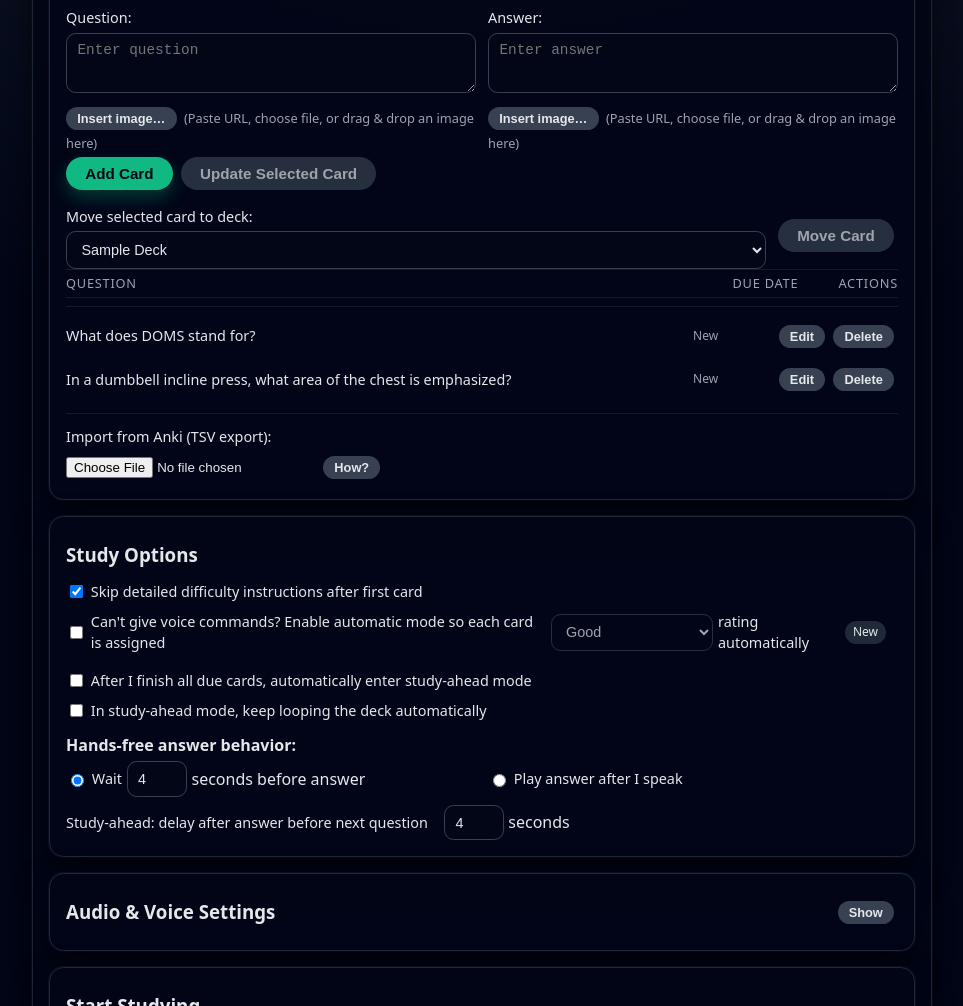
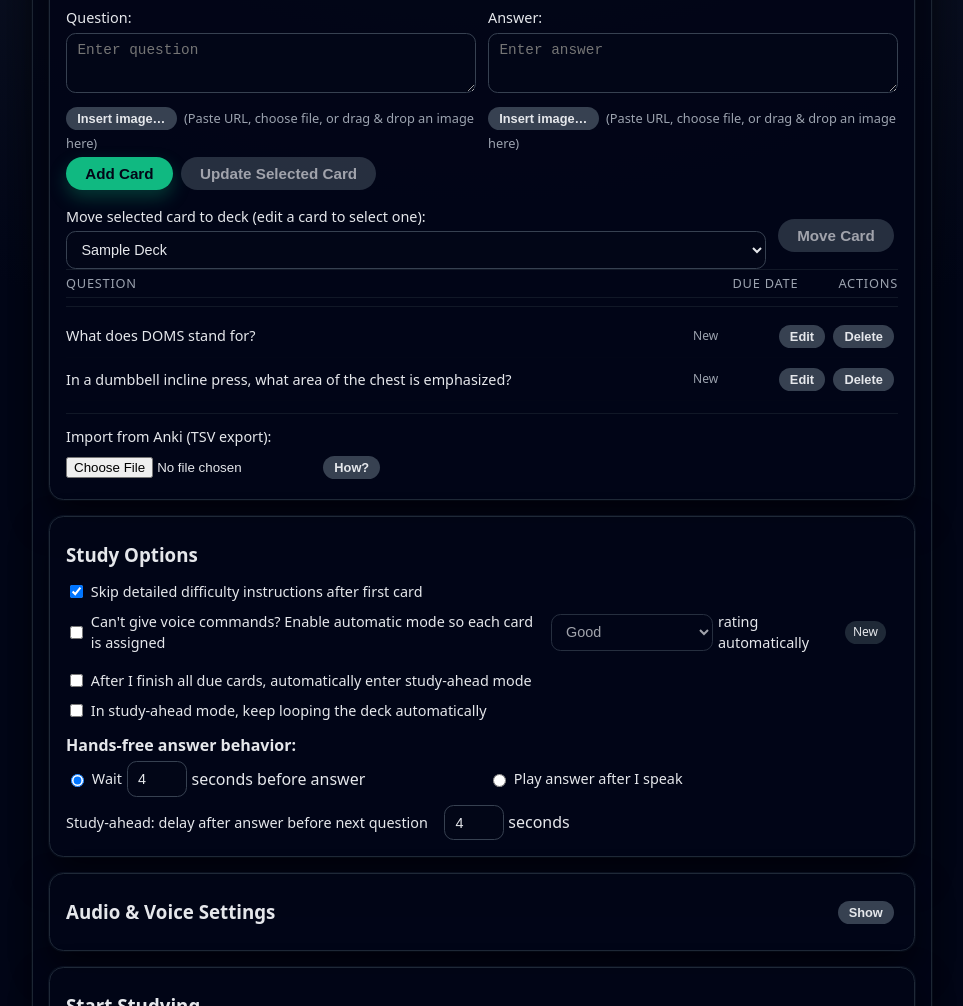
Before and after one commit to joshtickner3/zencards-app, a website: page index.html in a window 1280 px wide. Shown: the part 703-1709 px from the top of the page, without its empty margins (158-1121 px from the left). Drawn offline with nearby package versions, Linux system fonts and the light colour scheme.

Commit message:
updated edit card prompt

```diff
--- a/index.html
+++ b/index.html
@@ -467,7 +467,7 @@
         <!-- Move card to another deck -->
 <div class="row" style="margin-top:0.5rem;">
   <div>
-    <label for="moveDeckSelect">Move selected card to deck:</label>
+    <label for="moveDeckSelect">Move selected card to deck (edit a card to select one):</label>
     <select id="moveDeckSelect"></select>
   </div>
   <div style="flex:0 0 auto;">
```
